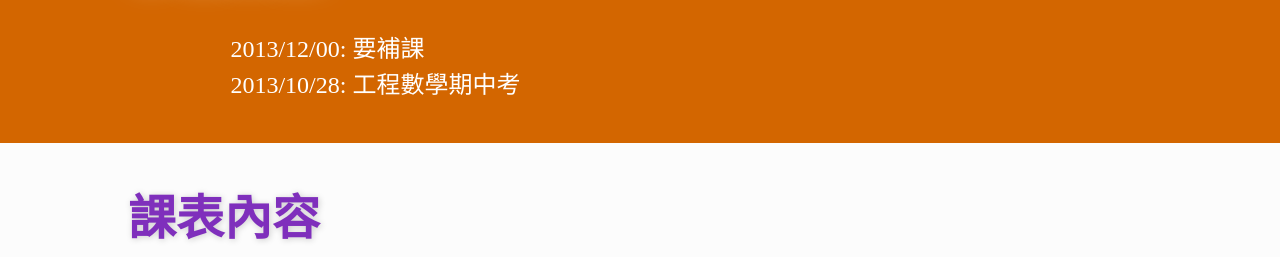
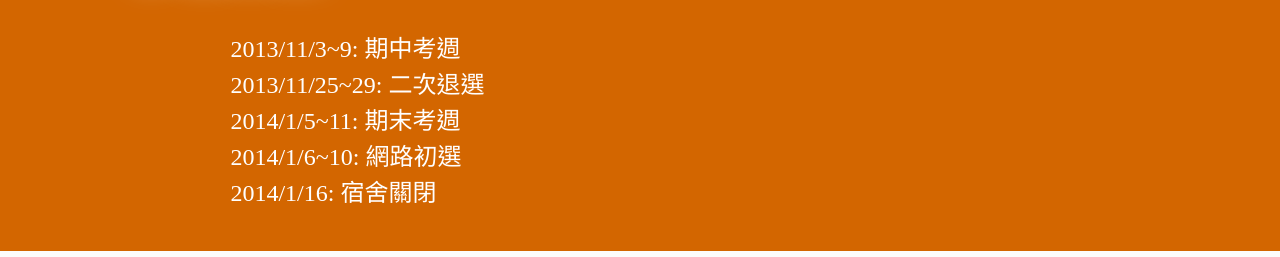
Before and after one commit to AmeniElJerbi/my-class-schedule, a plain HTML site: page index.html in a window 1280 px wide. Shown: the part 695-952 px from the top of the page. Drawn offline with Linux system fonts and the light colour scheme.

Commit message:
學期資訊謄寫

```diff
--- a/index.html
+++ b/index.html
@@ -49,8 +49,11 @@
 						<div class="content">
 							<div class="inner">
 								<ul>
-									<li>2013/12/00: 要補課</li>
-									<li>2013/10/28: 工程數學期中考</li>
+									<li>2013/11/3~9: 期中考週</li>
+									<li>2013/11/25~29: 二次退選</li>
+									<li>2014/1/5~11: 期末考週</li>
+									<li>2014/1/6~10: 網路初選</li>
+									<li>2014/1/16: 宿舍關閉</li>
 								</ul>
 							</div>
 						</div>
```
